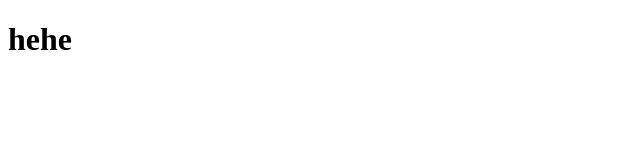
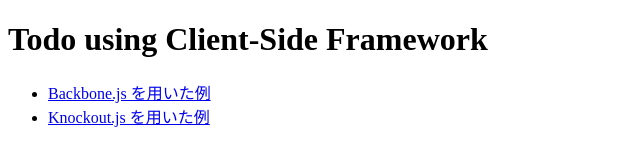
Before and after one commit to dtan4/client-architect, a plain HTML site: page index.html in a window 1280 px wide. Shown: the whole page, without its empty margins (0-640 px from the left). Drawn offline with Linux system fonts and the light colour scheme.

Commit message:
Add link to each example to toppage

```diff
--- a/backbone/todo.js
+++ b/backbone/todo.js
@@ -37,7 +37,7 @@ View.TaskView = Backbone.View.extend({
             .attr('class', 'completeChk');
         var span = $('<span>')
             .attr('class', 'completeMsg')
-            .text('Completed');
+            .text('Complete');
         span.hide();
 
         if (task.get('complete')) {
--- a/index.html
+++ b/index.html
@@ -5,6 +5,10 @@
     <title>クライアントアーキテクチャの例</title>
   </head>
   <body>
-    <h1>hehe</h1>
+    <h1>Todo using Client-Side Framework</h1>
+    <ul>
+      <li><a href="backbone/index.html">Backbone.js を用いた例</a></li>
+      <li><a href="knockout/index.html">Knockout.js を用いた例</a></li>
+    </ul>
   </body>
 </html>
```
